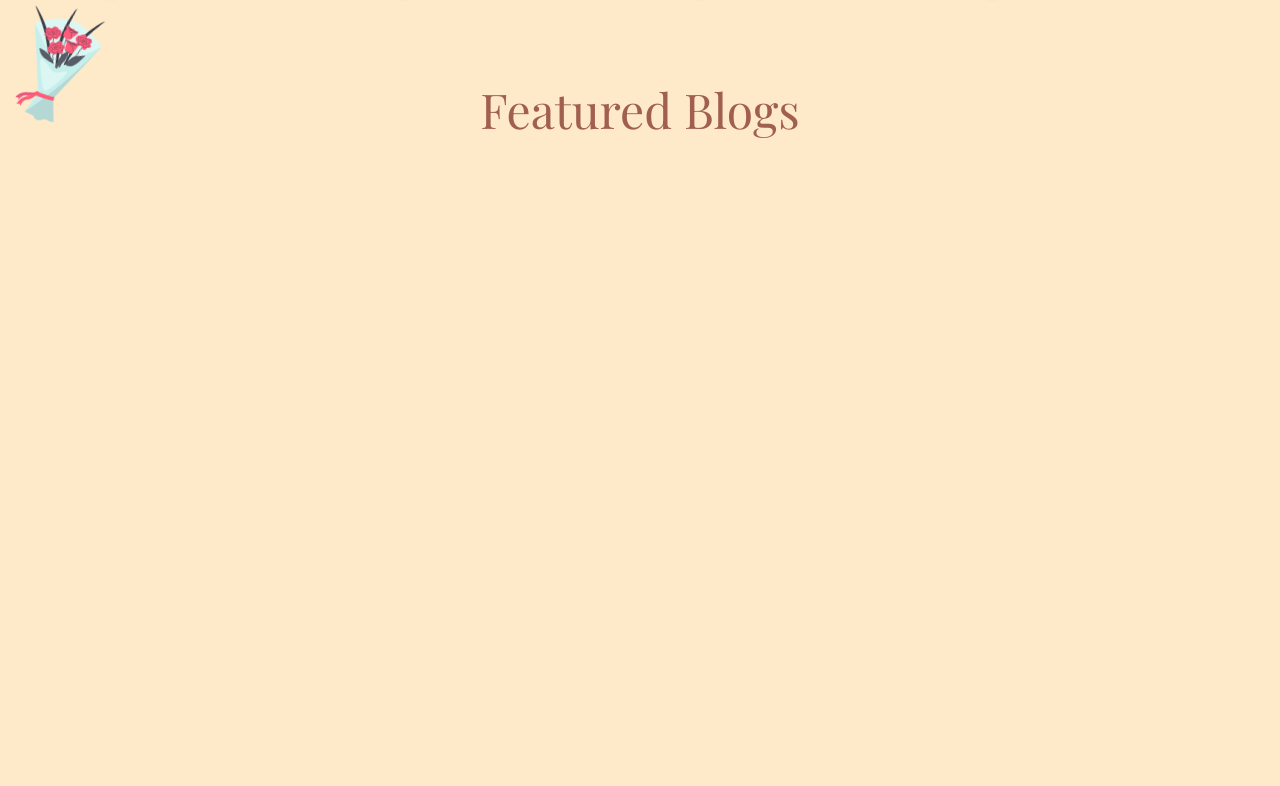
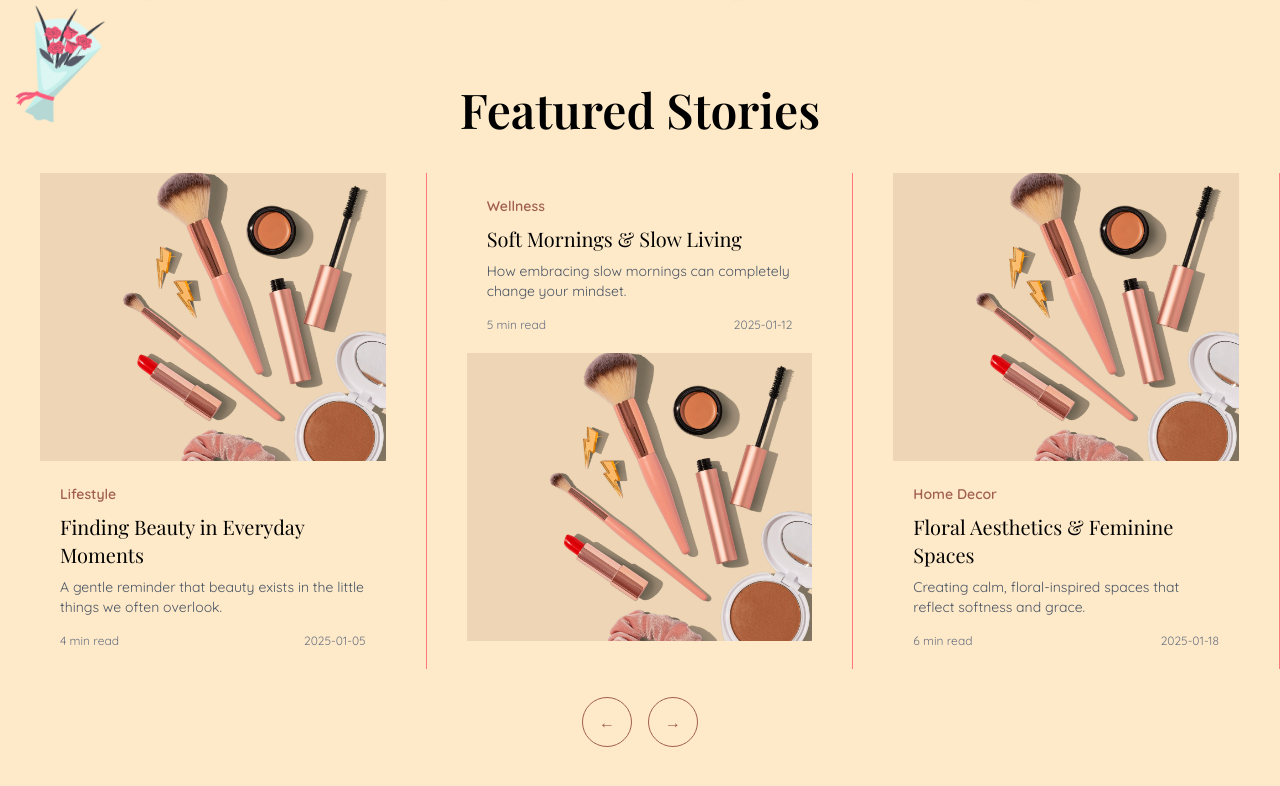
Before and after one commit to mussadiqkhan6886/sabawrites, a Next.js app: page / in a window 1280 px wide. Shown: the part 1060-1846 px from the top of the page. Before the commit the page ends 1273 px from the top, so only its background shows below. Built offline with nearby package versions, Linux system fonts and the light colour scheme.

Commit message:
done feature section

```diff
--- /dev/null
+++ b/components/UserComp/Featured.tsx
@@ -0,0 +1,51 @@
+'use client';
+
+import { Blog } from '@/type'
+import React from 'react'
+import {Swiper, SwiperSlide} from "swiper/react"
+import {Navigation} from "swiper/modules"
+
+import "swiper/css";
+import "swiper/css/navigation"
+import FeaturedBlogCard from './FeaturedBlogCard';
+
+const Featured = ({blogs}: {blogs: Blog[]}) => {
+  return (
+    <>
+    <Swiper
+        modules={[Navigation]}
+        spaceBetween={0}
+        slidesPerView={1}
+        breakpoints={{
+          640: { slidesPerView: 2 },
+          1024: { slidesPerView: 3 },
+        }}
+        navigation={{nextEl: "#nextNav", prevEl: "#prevNav"}}
+        className='max-w-7xl mx-auto'
+    >
+      {blogs.filter(post => post.featured === true).map((blog: Blog, index: number) => (
+        <SwiperSlide key={blog._id}>
+            <FeaturedBlogCard key={blog._id} title={blog.title} slug={blog.slug} excerpt={blog.excerpt} coverImage={blog.coverImage} category={blog.category} publishedAt={blog.publishedAt} readTime={blog.readTime} reverse={index % 2 === 1}   />
+        </SwiperSlide>
+      ))}
+    </Swiper>
+    <div className="flex justify-center gap-4 mt-6">
+        <button
+            id="prevNav"
+            className="px-4 py-3 border border-dark text-dark rounded-full hover:bg-dark hover:text-white transition"
+        >
+            ←
+        </button>
+
+        <button
+            id="nextNav"
+            className="px-4 py-3 border border-dark text-dark rounded-full hover:bg-dark hover:text-white transition"
+        >
+            →
+        </button>
+    </div>
+    </>
+  )
+}
+
+export default Featured
--- /dev/null
+++ b/components/UserComp/FeaturedBlogCard.tsx
@@ -0,0 +1,86 @@
+import { playfair } from "@/lib/fonts/font";
+import Image from "next/image";
+import Link from "next/link";
+import React from "react";
+
+interface FeaturedBlogCardProps {
+  title: string;
+  slug: string;
+  excerpt: string;
+  coverImage: string;
+  category: string;
+  publishedAt: string;
+  readTime: string;
+  reverse?: boolean; // new prop to alternate layout
+}
+
+const FeaturedBlogCard: React.FC<FeaturedBlogCardProps> = ({
+  title,
+  slug,
+  excerpt,
+  coverImage,
+  category,
+  publishedAt,
+  readTime,
+  reverse = false,
+}) => {
+  return (
+    <Link href={`/blogs/${slug}`} className="block group h-125">
+      <div className="overflow-hidden sm:border-r sm:px-2 md:px-10 border-main transition duration-500  flex flex-col">
+        {reverse ? (
+          <>
+            {/* Details First */}
+            <div className="p-5 order-1">
+              <span className="text-sm text-dark font-semibold">{category}</span>
+              <h3 className={`${playfair.className} mt-2 text-xl font-light line-clamp-2`}>
+                {title}
+              </h3>
+              <p className="mt-2 text-gray-600 text-sm line-clamp-3">{excerpt}</p>
+              <div className="mt-4 text-xs text-gray-500 flex justify-between">
+                <span>{readTime}</span>
+                <span>{publishedAt}</span>
+              </div>
+            </div>
+
+            {/* Image Second */}
+            <div className="relative h-72 mb-7 w-full order-2">
+              <Image
+                src={coverImage}
+                alt={title}
+                fill
+                className="object-cover md:group-hover:scale-105 transition-transform duration-500"
+              />
+            </div>
+          </>
+        ) : (
+          <>
+            {/* Image First */}
+            <div className="relative h-72 w-full order-1">
+              <Image
+                src={coverImage}
+                alt={title}
+                fill
+                className="object-cover md:group-hover:scale-105 transition-transform duration-500"
+              />
+            </div>
+
+            {/* Details Second */}
+            <div className="p-5 order-2">
+              <span className="text-sm text-dark font-semibold">{category}</span>
+              <h3 className={`${playfair.className} mt-2 text-xl font-light line-clamp-2`}>
+                {title}
+              </h3>
+              <p className="mt-2 text-gray-600 text-sm line-clamp-3">{excerpt}</p>
+              <div className="mt-4 text-xs text-gray-500 flex justify-between">
+                <span>{readTime}</span>
+                <span>{publishedAt}</span>
+              </div>
+            </div>
+          </>
+        )}
+      </div>
+    </Link>
+  );
+};
+
+export default FeaturedBlogCard;
--- a/components/UserComp/FeaturedBlogs.tsx
+++ b/components/UserComp/FeaturedBlogs.tsx
@@ -1,10 +1,15 @@
 import React from 'react'
 import SectionTitle from './SectionTitle'
+import { blogs } from '@/lib/constants'
+import Featured from './Featured'
 
 const FeaturedBlogs = () => {
   return (
     <section className='py-20'>
-      <SectionTitle title='Featured Blogs' />
+      <SectionTitle title='Featured Stories' />
+      <div>
+        <Featured blogs={blogs} />
+      </div>
     </section>
   )
 }
--- a/components/UserComp/Navigation.tsx
+++ b/components/UserComp/Navigation.tsx
@@ -6,16 +6,9 @@ import { FiInstagram, FiFacebook, FiX } from "react-icons/fi";
 import { FaTiktok, FaPinterest } from "react-icons/fa";
 import {delay, easeIn, easeOut, motion} from "framer-motion"
 import Image from 'next/image';
+import { navItems } from '@/lib/constants';
 
 const Navigation = ({close}: {close: () => void}) => {
-
-    const navItems = [
-        {title: "Home", link: "/"},
-        {title: "Blogs", link: "/blogs"},
-        {title: "Categories", link: "/category"},
-        {title: "About", link: "/about-me"},
-        {title: "Contact", link: "/contact"},
-    ]
 
     const variant = {
         hidden: {
--- a/components/UserComp/SectionTitle.tsx
+++ b/components/UserComp/SectionTitle.tsx
@@ -3,7 +3,7 @@ import React from 'react'
 
 const SectionTitle = ({title}: {title: string}) => {
   return (
-    <h3 className={`${playfair.className} text-3xl sm:text-5xl  font-light text-center text-dark`}>
+    <h3 className={`${playfair.className} text-3xl sm:text-5xl mb-10 font-semibold text-center `}>
       {title}
     </h3>
   )
--- /dev/null
+++ b/lib/constants/index.ts
@@ -0,0 +1,127 @@
+export const navItems = [
+    {title: "Home", link: "/"},
+    {title: "Blogs", link: "/blogs"},
+    {title: "Categories", link: "/category"},
+    {title: "About", link: "/about-me"},
+    {title: "Contact", link: "/contact"},
+]
+
+export const blogs = [
+  {
+    _id: "1",
+    title: "Finding Beauty in Everyday Moments",
+    slug: "finding-beauty-in-everyday-moments",
+    excerpt:
+      "A gentle reminder that beauty exists in the little things we often overlook.",
+    content:
+      "Life moves fast, but when we slow down, we begin to notice the soft beauty hidden in everyday moments...",
+    coverImage: "/makeup-5.jpg",
+    category: "Lifestyle",
+    tags: ["self-care", "mindfulness", "daily-life"],
+    author: {
+      name: "Ayesha Noor",
+      avatar: "/author/ayesha.jpg",
+    },
+    publishedAt: "2025-01-05",
+    readTime: "4 min read",
+    featured: true,
+  },
+
+  {
+    _id: "2",
+    title: "Soft Mornings & Slow Living",
+    slug: "soft-mornings-and-slow-living",
+    excerpt:
+      "How embracing slow mornings can completely change your mindset.",
+    content:
+      "There is something magical about waking up slowly, sipping tea, and letting the day unfold naturally...",
+    coverImage: "/makeup-5.jpg",
+    category: "Wellness",
+    tags: ["slow-living", "morning-routine", "wellness"],
+    author: {
+      name: "Ayesha Noor",
+      avatar: "/author/ayesha.jpg",
+    },
+    publishedAt: "2025-01-12",
+    readTime: "5 min read",
+    featured: true,
+  },
+
+  {
+    _id: "3",
+    title: "Floral Aesthetics & Feminine Spaces",
+    slug: "floral-aesthetics-and-feminine-spaces",
+    excerpt:
+      "Creating calm, floral-inspired spaces that reflect softness and grace.",
+    content:
+      "Florals have a timeless charm. From soft pastels to dried flowers, they bring warmth into any space...",
+    coverImage: "/makeup-5.jpg",
+    category: "Home Decor",
+    tags: ["floral", "home-decor", "aesthetic"],
+    author: {
+      name: "Ayesha Noor",
+      avatar: "/author/ayesha.jpg",
+    },
+    publishedAt: "2025-01-18",
+    readTime: "6 min read",
+    featured: true,
+  },
+  {
+    _id: "4",
+    title: "Floral Aesthetics & Feminine Spaces",
+    slug: "floral-aesthetics-and-feminine-spaces",
+    excerpt:
+      "Creating calm, floral-inspired spaces that reflect softness and grace.",
+    content:
+      "Florals have a timeless charm. From soft pastels to dried flowers, they bring warmth into any space...",
+    coverImage: "/makeup-5.jpg",
+    category: "Home Decor",
+    tags: ["floral", "home-decor", "aesthetic"],
+    author: {
+      name: "Ayesha Noor",
+      avatar: "/author/ayesha.jpg",
+    },
+    publishedAt: "2025-01-18",
+    readTime: "6 min read",
+    featured: false,
+  },
+
+  {
+    _id: "5",
+    title: "Self-Care Rituals Every Woman Deserves",
+    slug: "self-care-rituals-every-woman-deserves",
+    excerpt:
+      "Simple self-care rituals that nurture both body and soul.",
+    content:
+      "Self-care doesn’t need to be complicated. Sometimes, it’s about listening to yourself...",
+    coverImage: "/makeup-5.jpg",
+    category: "Self Care",
+    tags: ["self-love", "mental-health", "rituals"],
+    author: {
+      name: "Ayesha Noor",
+      avatar: "/author/ayesha.jpg",
+    },
+    publishedAt: "2025-01-25",
+    readTime: "5 min read",
+    featured: false,
+  },
+  {
+    _id: "6",
+    title: "Self-Care Rituals Every Woman Deserves",
+    slug: "self-care-rituals-every-woman-deserves",
+    excerpt:
+      "Simple self-care rituals that nurture both body and soul.",
+    content:
+      "Self-care doesn’t need to be complicated. Sometimes, it’s about listening to yourself...",
+    coverImage: "/makeup-5.jpg",
+    category: "Self Care",
+    tags: ["self-love", "mental-health", "rituals"],
+    author: {
+      name: "Ayesha Noor",
+      avatar: "/author/ayesha.jpg",
+    },
+    publishedAt: "2025-01-25",
+    readTime: "5 min read",
+    featured: true,
+  },
+];
--- a/type.d.ts
+++ b/type.d.ts
@@ -0,0 +1,19 @@
+export interface BlogAuthor {
+  name: string;
+  avatar: string;
+}
+
+export interface Blog {
+  _id: string;
+  title: string;
+  slug: string;
+  excerpt: string;
+  content: string;
+  coverImage: string;
+  category: string;
+  tags: string[];
+  author: BlogAuthor;
+  publishedAt: string; // ISO date string
+  readTime: string;
+  featured: boolean;
+}
```
